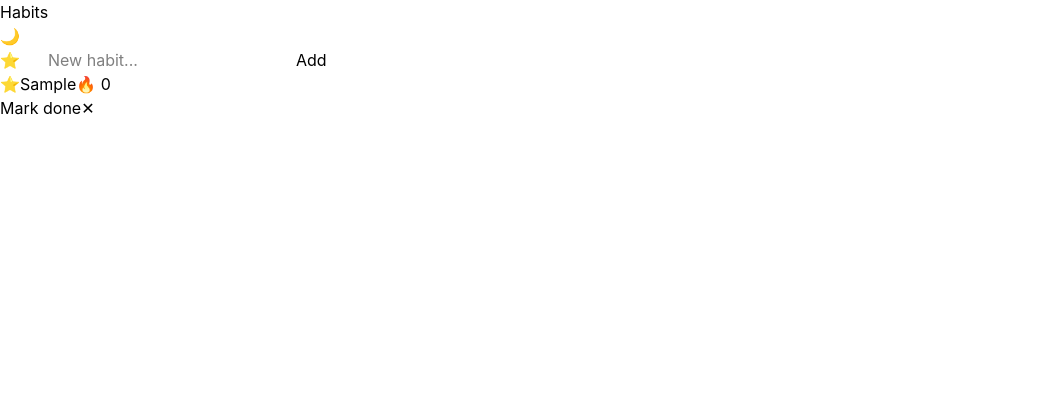
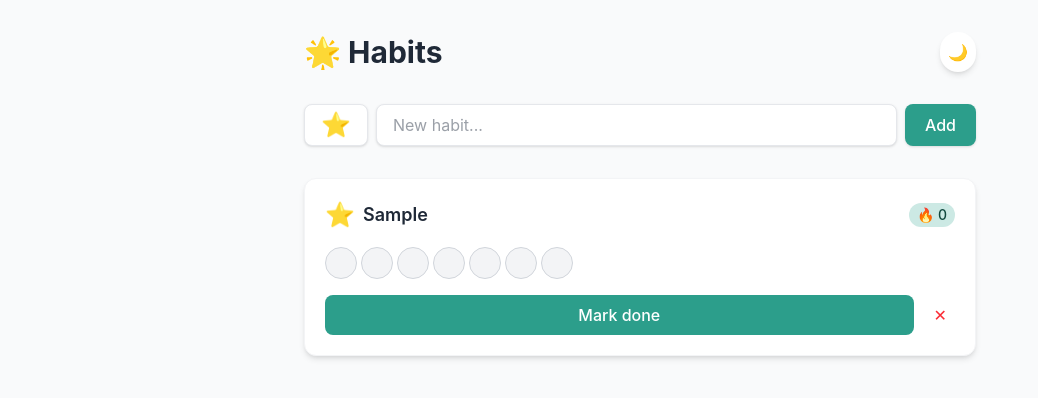
Before and after one commit to dominicpam89/react-refresher-01-habit-tracker, a React (Vite) app: page / in a window 1280 px wide. Both pictures are taken after typing "Sample" into the empty fields and a click on the button "Add". Shown: the top 398 px of the page, without its empty margins (0-1038 px from the left). Built offline with nearby package versions, Linux system fonts and the light colour scheme.

Commit message:
establish minimalist styles to all components

```diff
--- a/src/App.tsx
+++ b/src/App.tsx
@@ -13,20 +13,33 @@ export default function App() {
    const [newName, setNewName] = useState('');
    const [newEmoji, setNewEmoji] = useState('⭐');
 
-   // useEffect: sync theme class to document
+   // Sync theme class to document.documentElement (use 'dark' class for Tailwind)
    useEffect(() => {
-      document.documentElement.setAttribute('data-theme', state.theme);
+      if (state.theme === 'dark') {
+         document.documentElement.classList.add('dark');
+      } else {
+         document.documentElement.classList.remove('dark');
+      }
    }, [state.theme]);
 
    return (
-      <div className="app">
-         <header>
-            <h1>Habits</h1>
-            <button onClick={() => dispatch({ type: 'TOGGLE' })}>
+      <div className="min-h-screen bg-gray-50 dark:bg-gray-900 py-8 px-4">
+         <div className="max-w-2xl mx-auto">
+            {/* Header */}
+            <header className="flex justify-between items-center mb-8">
+               <h1 className="text-3xl font-bold text-gray-800 dark:text-gray-100">
+                  🌟 Habits
+               </h1>
+               <button
+                  onClick={() => dispatch({ type: 'TOGGLE' })}
+                  className="cursor-pointer p-2 rounded-full bg-white dark:bg-gray-800 shadow-md hover:shadow-lg transition-shadow text-gray-600 dark:text-gray-300 hover:text-primary-500 dark:hover:text-primary-400"
+                  aria-label="Toggle theme"
+               >
                   {state.theme === 'light' ? '🌙' : '☀️'}
                </button>
             </header>
 
+            {/* Add Habit Form */}
             <form
                onSubmit={(e) => {
                   e.preventDefault();
@@ -35,22 +48,32 @@ export default function App() {
                      setNewName('');
                   }
                }}
+               className="flex gap-2 mb-8"
             >
                <input
                   name="emoji"
                   value={newEmoji}
                   onChange={(e) => setNewEmoji(e.target.value)}
-               style={{ width: 48 }}
+                  className="w-16 text-center text-2xl bg-white dark:bg-gray-800 border border-gray-200 dark:border-gray-700 rounded-lg shadow-sm focus:ring-2 focus:ring-primary-500 focus:border-transparent outline-none"
+                  maxLength={2}
                />
                <input
                   name="newName"
                   value={newName}
                   onChange={(e) => setNewName(e.target.value)}
                   placeholder="New habit..."
+                  className="flex-1 px-4 py-2 bg-white dark:bg-gray-800 border border-gray-200 dark:border-gray-700 rounded-lg shadow-sm focus:ring-2 focus:ring-primary-500 focus:border-transparent outline-none text-gray-700 dark:text-gray-200"
                />
-            <button type="submit">Add</button>
+               <button
+                  type="submit"
+                  className="cursor-pointer px-5 py-2 bg-primary-500 text-white rounded-lg hover:bg-primary-600 transition-colors font-medium shadow-sm"
+               >
+                  Add
+               </button>
             </form>
 
+            {/* Habit List */}
+            <div className="space-y-4">
                {habits.map((h) => (
                   <HabitCard
                      key={h.id}
@@ -59,6 +82,13 @@ export default function App() {
                      onDelete={removeHabit}
                   />
                ))}
+               {habits.length === 0 && (
+                  <div className="text-center text-gray-500 dark:text-gray-400 py-12 bg-white dark:bg-gray-800 rounded-xl shadow">
+                     ✨ No habits yet. Add one above!
+                  </div>
+               )}
+            </div>
+         </div>
       </div>
    );
 }
--- a/src/comps/HabitCard.tsx
+++ b/src/comps/HabitCard.tsx
@@ -18,14 +18,22 @@ export default function HabitCard({ habit, onToggle, onDelete }: Props) {
       d.setDate(d.getDate() - (6 - i));
       return d.toISOString().split('T')[0];
    });
+
    return (
-      <div className="">
+      <div className="bg-white dark:bg-gray-800 rounded-xl shadow-md hover:shadow-lg transition-shadow p-5 border border-gray-100 dark:border-gray-700">
          <HabitHeader habit={habit} streak={streak} />
-         <div className="week-dots">
+         <div className="flex gap-1 mt-4">
             {last7.map((date) => (
                <div
                   key={date}
-                  className={`dot ${habit.completedDates.includes(date) ? 'filled' : ''}`}
+                  className={`
+              w-8 h-8 rounded-full border transition-colors
+              ${
+                 habit.completedDates.includes(date)
+                    ? 'bg-primary-500 border-primary-500 dark:bg-primary-400 dark:border-primary-400'
+                    : 'bg-gray-100 border-gray-300 dark:bg-gray-700 dark:border-gray-600'
+              }
+            `}
                   title={date}
                />
             ))}
@@ -47,10 +55,14 @@ interface HabitHeaderProps {
 
 function HabitHeader({ habit, streak }: HabitHeaderProps) {
    return (
-      <div className="habit-header">
-         <span className="habit-emoji">{habit.emoji}</span>
-         <span className="habit-name">{habit.name}</span>
-         <span className="streak">🔥 {streak}</span>
+      <div className="flex items-center gap-2">
+         <span className="text-2xl">{habit.emoji}</span>
+         <span className="text-lg font-semibold text-gray-800 dark:text-gray-100">
+            {habit.name}
+         </span>
+         <span className="ml-auto text-sm font-medium bg-primary-100 text-primary-800 dark:bg-primary-900 dark:text-primary-200 rounded-full px-2 py-0.5">
+            🔥 {streak}
+         </span>
       </div>
    );
 }
@@ -71,15 +83,26 @@ function HabitActions({
    const buttonRef = useRef<HTMLButtonElement>(null);
 
    return (
-      <div className="habit-actions">
+      <div className="flex justify-between items-center gap-3 mt-4">
          <button
             ref={buttonRef}
             onClick={() => onToggle(habit.id)}
-            className={`toggle-btn ${isTodayDone ? 'done' : ''}`}
+            className={`
+          flex-1 py-2 px-3 rounded-lg font-medium transition-colors
+          ${
+             isTodayDone
+                ? 'bg-green-500 text-white hover:bg-green-600 dark:bg-green-600 dark:hover:bg-green-700'
+                : 'bg-primary-500 text-white hover:bg-primary-600 dark:bg-primary-600 dark:hover:bg-primary-700'
+          }
+        `}
          >
             {isTodayDone ? '✓ Done today' : 'Mark done'}
          </button>
-         <button onClick={() => onDelete(habit.id)} className="delete-btn">
+         <button
+            onClick={() => onDelete(habit.id)}
+            className="p-2 rounded-lg text-red-500 hover:text-red-700 hover:bg-red-50 dark:text-red-400 dark:hover:bg-red-900/30 transition-colors"
+            aria-label="Delete habit"
+         >
             ✕
          </button>
       </div>
--- a/src/index.css
+++ b/src/index.css
@@ -105,3 +105,5 @@
    --color-text-secondary: var(--color-gray-600);
    --color-border: var(--color-gray-200);
 }
+
+@custom-variant dark (&:where(.dark, .dark *));
```
Lines whose indentation alone changed are shown as unchanged.
